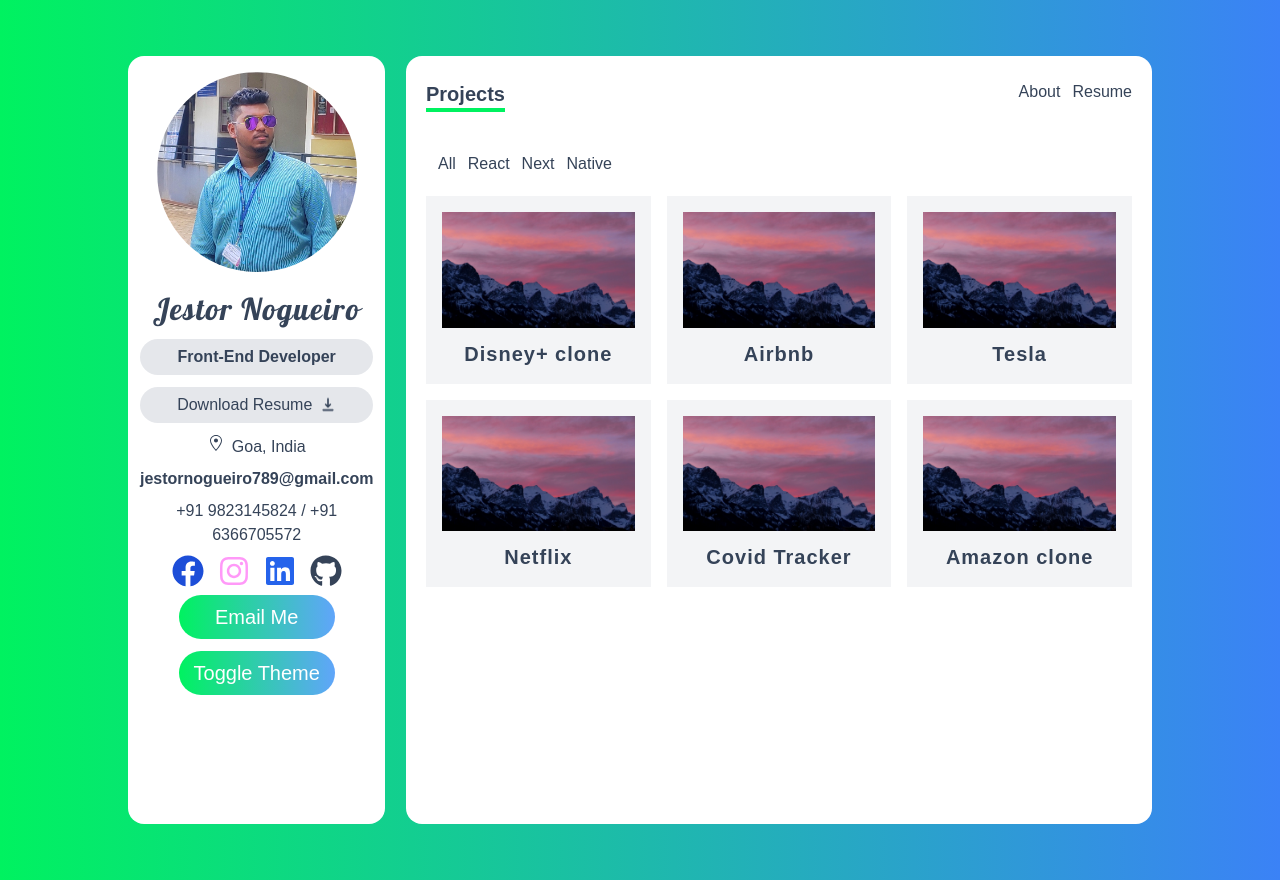
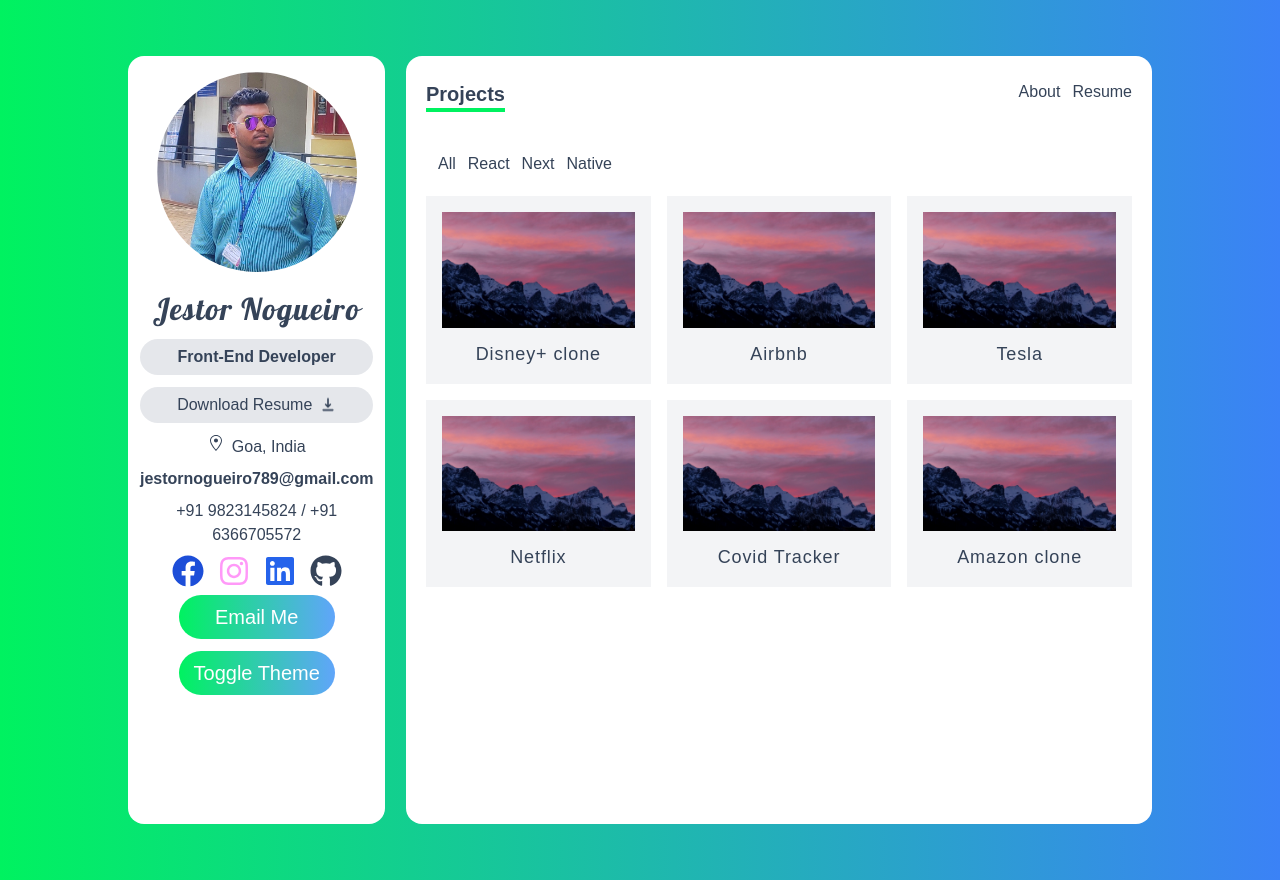
Before and after one commit to JestorNogueiro/portfolio, a Next.js app: page /projects in a window 1280 px wide. Built offline with nearby package versions, Linux system fonts and the light colour scheme.

Commit message:
small change

```diff
--- a/components/ProjectCard.tsx
+++ b/components/ProjectCard.tsx
@@ -19,7 +19,7 @@
 }) => {
   const [showDetail, setShowDetail] = useState(false);
   return (
-    <div className="">
+    <div>
       {/* project image and name */}
       <Image
         src={image_path}
@@ -30,9 +30,7 @@
         onClick={() => setShowDetail(true)}
         className="cursor-pointer transform hover:scale-95 duration-500 "
       />
-      <p className="text-center mt-3 text-xl tracking-wider font-semibold">
-        {name}
-      </p>
+      <p className="text-center mt-3 text-lg tracking-wider ">{name}</p>
       {/* when show detail will true the opacity and background will change  */}
       {showDetail && (
         <div className="absolute inset-0 bg-black opacity-70 h-full w-full z-10" />
```
